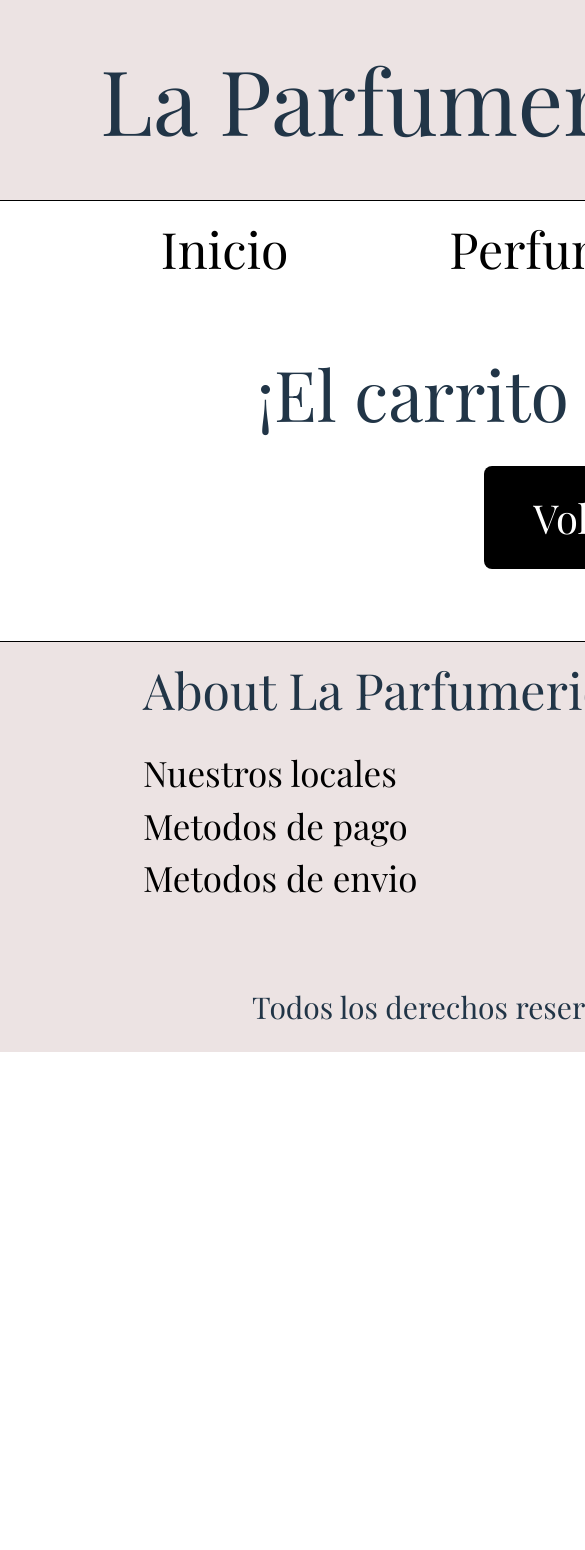
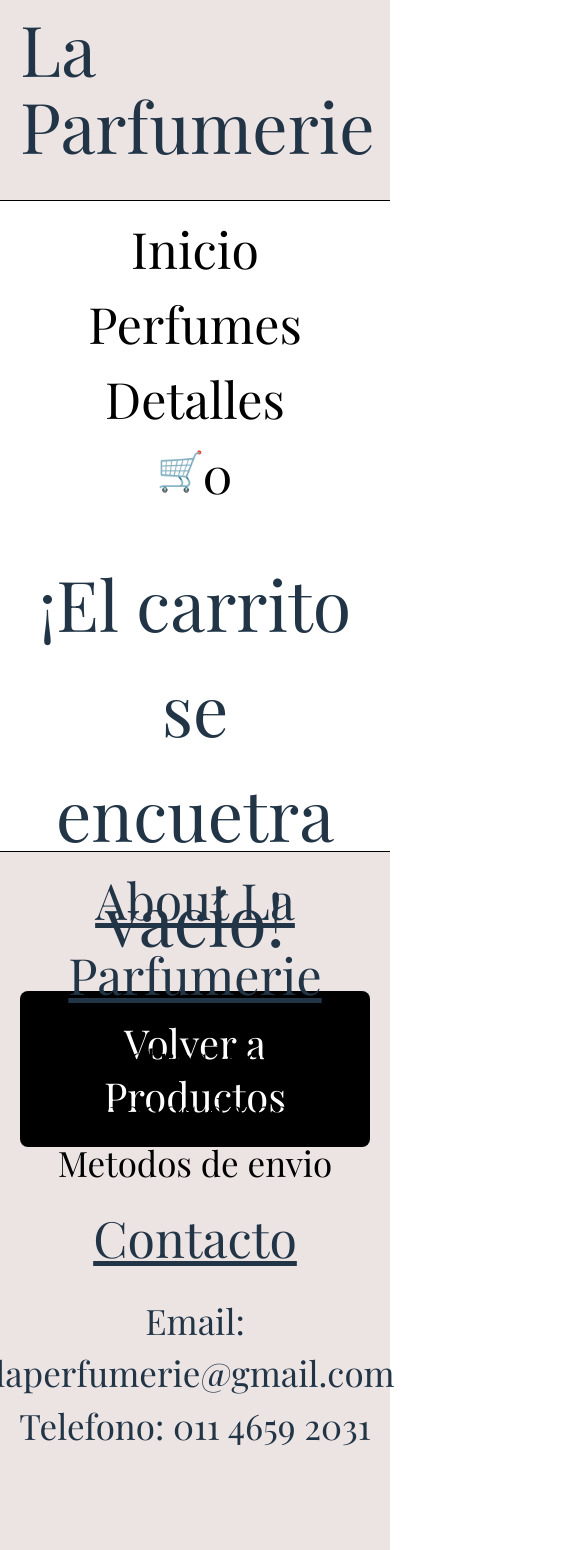
Before and after one commit to JuanDSacco/Eccomerce-Perfumes-Vite-Context-Firebase-SASS, a React app: page /cart in a window 390 px wide. Shown: the top 1550 px of the page, 585 px wide, since content can reach past the window. Before the commit the page ends 1052 px from the top, so only its background shows below. Built offline with nearby package versions, Linux system fonts and the light colour scheme; the HTML template or start-up script is replaced by a standard one.

Commit message:
agrego modificaciones mq hasta 349px en index

```diff
--- a/src/Routes/Home/Home.jsx
+++ b/src/Routes/Home/Home.jsx
@@ -19,7 +19,7 @@ const Home = () => {
                     un suplemento de frescura: la vivacidaddel limón recubierta por un todopoderoso incienso. Llega a <br/>
                     continuaciónun impulso profundamente sensual: la redondez de la tonka secundada poruna vainilla <br/>
                     intensa. El combarte entre un frescor contundente y una intensidad magnética. Fuerte, cautivador... <br/>
-                    Nada puede detenerlo.Paco Rabanne nos descubre un nuevo oriental fresco dotado de vigor extremo
+                    Nada puede detenerlo. Paco Rabanne nos descubre un nuevo oriental fresco dotado de vigor extremo
                     </p>
                 </div>
                 <div className='btnHome'>
--- a/src/components/Button/Button.jsx
+++ b/src/components/Button/Button.jsx
@@ -1,4 +1,5 @@
 import React from 'react'
+
 
 const Button = ({name,onClick}) => {
     return (
--- a/src/components/ItemCount/ItemCount.jsx
+++ b/src/components/ItemCount/ItemCount.jsx
@@ -22,9 +22,9 @@ const ItemCount = ({onAdd, data}) => {
         <>
             <div>
                 <h2>Precio ${data.precio}</h2>
+                <span className='cantidad'>Cantidad: {contador}</span>
                 <button className='btnAumenoDecrement' onClick={botonDisminuir}> - </button>
                 <button className='btnAumenoDecrement' onClick={botonAumento}> + </button>
-                <span className='cantidad'>Cantidad: {contador}</span>
             </div>
             <div className='divAñadir'>
                 <button className='btnAgrgarProd' onClick={agregarProducto}> Agregar producto </button>
--- a/src/components/MapCart/MapCart.jsx
+++ b/src/components/MapCart/MapCart.jsx
@@ -17,6 +17,9 @@ const MapCart = ({cart, removeProduct, eliminarPorUnidad, clearCart, totalPrice}
                             <button className='btnMapCart' disable={data.cantidad <= 0 && removeProduct(data.id)} onClick={() => eliminarPorUnidad (data.id)}>Eliminar Unidad -</button>
                             <div className='divBtnClear'>
                                 <Button name='Vaciar carrito' onClick={clearCart}/>
+                            </div>
+                            <div>
+                                <Link to={'/productos'}><button className='btnMapCart'>Seguir Comprando</button></Link>
                             </div>
                         </div>
                     </div>
--- a/src/components/VideoHome/VideoHome.jsx
+++ b/src/components/VideoHome/VideoHome.jsx
@@ -6,7 +6,7 @@ const VideoPlayer = () => {
 
     const playerOptions = {
         height: '780',
-        width: '1400',
+        width: '100%',
         playerVars: {
         autoplay: 1,
         controls:0,
--- a/src/index.css
+++ b/src/index.css
@@ -21,14 +21,6 @@ a {
 }
 a:hover {
   color: #535bf2;
-}
-
-body {
-  margin: 0;
-  display: flex;
-  place-items: center;
-  min-width: 320px;
-  min-height: 100vh;
 }
 
 h1 {
--- a/src/styles/sass/styles.scss
+++ b/src/styles/sass/styles.scss
@@ -19,13 +19,13 @@ $colorPrincipal: rgb(236, 227, 227);
 }
 
 body{
-    width: 1400px;
+    width: 100%;
 }
 
 /* Header */
 
 header{
-    width: 1400px;
+    width: 100%;
     height: 140px;
     margin: 0;
     background-color: $colorPrincipal;
@@ -42,7 +42,7 @@ header{
 
 .navBar{
     border-top: 1px solid #000;
-    width: 1400px;
+    width: 100%;
     height: 75px;
 
     .ulNavBar{
@@ -73,7 +73,7 @@ header{
 
 .divHome{
     height: 1170px;
-    width: 1400px;
+    width: 100%;
 }
 
 .divHomeSecundario{
@@ -106,7 +106,7 @@ header{
 /* ItemList */
 
 .divItemList{
-    width: 1400px;
+    width: 100%;
     display: flex;
     flex-direction: row;
     flex-wrap: wrap;
@@ -148,13 +148,12 @@ header{
 footer{
     border-top: 1px solid #000;
     background-color: $colorPrincipal;
-    width: 1400px;
+    width: 100%;
     height: 230px;
 }
 
 .divAboutContacto{
     display: flex;
-    justify-content: space-evenly;
 }
 
 .h3Footer{
@@ -272,6 +271,7 @@ footer{
 
 .divBtnClear{
     padding-top: 5px;
+    padding-bottom: 5px;
 }
 
 .divColumn3{
@@ -542,9 +542,38 @@ footer{
 
 /* Break Points */
 
+@media only screen and (max-width:1200px) and (min-width:993px){
+
+    /* Home */
+
+    .divPHome{
+        padding-left: 100px;
+    }
+
+    .btnHome{
+        padding-left: 700px;
+    }
+}
+
 @media only screen and (max-width:992px) and (min-width:769px){
 
     /* Home */
+    .divHomeSecundario{
+        padding: 0;
+        h3{
+            padding-left: 60px;
+            padding-bottom: 20px;
+            padding-top: 20px;
+        }
+    }
+    .divPHome{
+        width: 100%;
+        padding: 0px;
+    }
+
+    .pHome{
+        text-align: center;
+    }
 
     .btnHome{
         font-size: 18px;
@@ -645,20 +674,42 @@ footer{
     /* Home */
 
     .divHome{
-        height: 1400px;
+        height: 1150px;
 
         h3{
-            font-size: 40px;
+            font-size: 35px;
+            padding-left: 40px;
+            padding-bottom: 20px;
         }
 
         p{
             font-size: 24px;
         }
-
-        button{
-            font-size: 20px;
-        }
-    }
+    }
+
+    .divHomeSecundario{
+
+        padding: 0;
+
+        .divPHome{
+            width: 100%;
+            padding: 0px;
+
+            p{
+                font-size: 16px;
+            }
+        }
+
+        .btnHome{
+
+            padding-left: 450px;
+
+            button{
+                font-size: 16px;
+            }
+        }
+    }
+
 
     /* Footer */
 
@@ -828,17 +879,19 @@ footer{
 
         .h1Header{
             font-size: 80px;
-            padding-top: 50px;
+            padding-top: 0px;
         }
     }
 
     /* NavBar */
 
     .navBar{
-        height: 120px;
+        height: 320px;
 
         .ulNavBar{
             padding-top: 23px;
+            flex-direction: column;
+            align-items: center;
         }
 
         a{
@@ -849,18 +902,22 @@ footer{
     /* Home */
 
     .divHome{
-        height: 1550px;
+        height: 1450px;
 
         .divHomeSecundario{
             text-align: center;
+            width: 100%;
             padding: 0;
 
             h3{
                 font-size: 45px;
             }
-
-            p{
-                font-size: 30px;
+            .divPHome{
+                padding: 0;
+                width: 100%;
+                p{
+                    font-size: 24px;
+                }
             }
 
             .btnHome{
@@ -874,18 +931,25 @@ footer{
     /* Footer */
 
     footer{
-        height: 310px;
+        height: 340px;
+        text-align: center;
 
         .h3Footer{
             font-size: 45px;
+            padding: 0;
         }
 
         li{
-            font-size: 26px;
+            font-size: 20px;
         }
 
         h5{
             font-size: 22px;
+        }
+
+        .divContacto{
+            padding-left: 30px;
+            padding-right: 30px;
         }
     }
 
@@ -1120,15 +1184,21 @@ footer{
         height: 200px;
 
         .h1Header{
-            font-size: 90px;
-            padding-top: 50px;
+            font-size: 70px;
+            padding-left: 20px;
+            padding-top: 10px;
         }
     }
 
     /* NavBar */
 
     .navBar{
-        height: 100px;
+        height: 310px;
+
+        .ulNavBar{
+            flex-direction: column;
+            align-items: center;
+        }
 
         a{
             font-size: 50px;
@@ -1138,11 +1208,12 @@ footer{
     /* Home */
 
     .divHome{
-        height: 1750px;
+        height: 2150px;
         text-align: center;
 
         h3{
             font-size: 55px;
+            padding: 0;
         }
 
         p{
@@ -1151,6 +1222,19 @@ footer{
             background-color: $colorPrincipal;
         }
 
+        .divHomeSecundario{
+            padding-left: 0;
+        }
+
+        .divPHome{
+            padding: 0;
+            width: 100%;
+
+            p{
+                font-size: 30px;
+            }
+        }
+
         .btnHome{
             padding: 0;
             padding-top: 60px;
@@ -1161,7 +1245,33 @@ footer{
     /* Footer */
 
     footer{
-        height: 410px;
+
+        .divAboutContacto{
+            flex-direction: column;
+            text-align: center;
+            height: 670px;
+            background-color: $colorPrincipal;
+
+            h3{
+                text-decoration: underline;
+            }
+
+            .divContacto{
+                .ulPrincipalFooter{
+                    padding-left: 20px;
+                    padding-right: 20px;
+                }
+            }
+        }
+
+        .divDerechos{
+            padding-top: 20px;
+            background-color: $colorPrincipal;
+
+            h5{
+                padding: 0;
+            }
+        }
     }
 
     .h3Footer{
@@ -1418,7 +1528,7 @@ footer{
 
 /* 349 281 */
 
-@media only screen and (max-width:349px){
+@media only screen and (max-width:349px) and (min-width:281px){
 
     /* Header */
 
@@ -1426,15 +1536,20 @@ footer{
         height: 300px;
 
         .h1Header{
-            font-size: 120px;
-            padding-top: 80px;
+            font-size: 90px;
+            padding: 0;
         }
     }
 
     /* NavBar */
 
     .navBar{
-        height: 160px;
+        height: 500px;
+
+        .ulNavBar{
+
+            flex-direction: column;
+        }
 
         li{
             font-size: 70px;
@@ -1450,11 +1565,16 @@ footer{
     /* Home */
 
     .divHome{
-        height: 2400px;
+        height: 3000px;
         text-align: center;
 
         h3{
             font-size: 70px;
+        }
+
+        .divPHome{
+            padding: 0;
+            width: 100%;
         }
 
         p{
```
